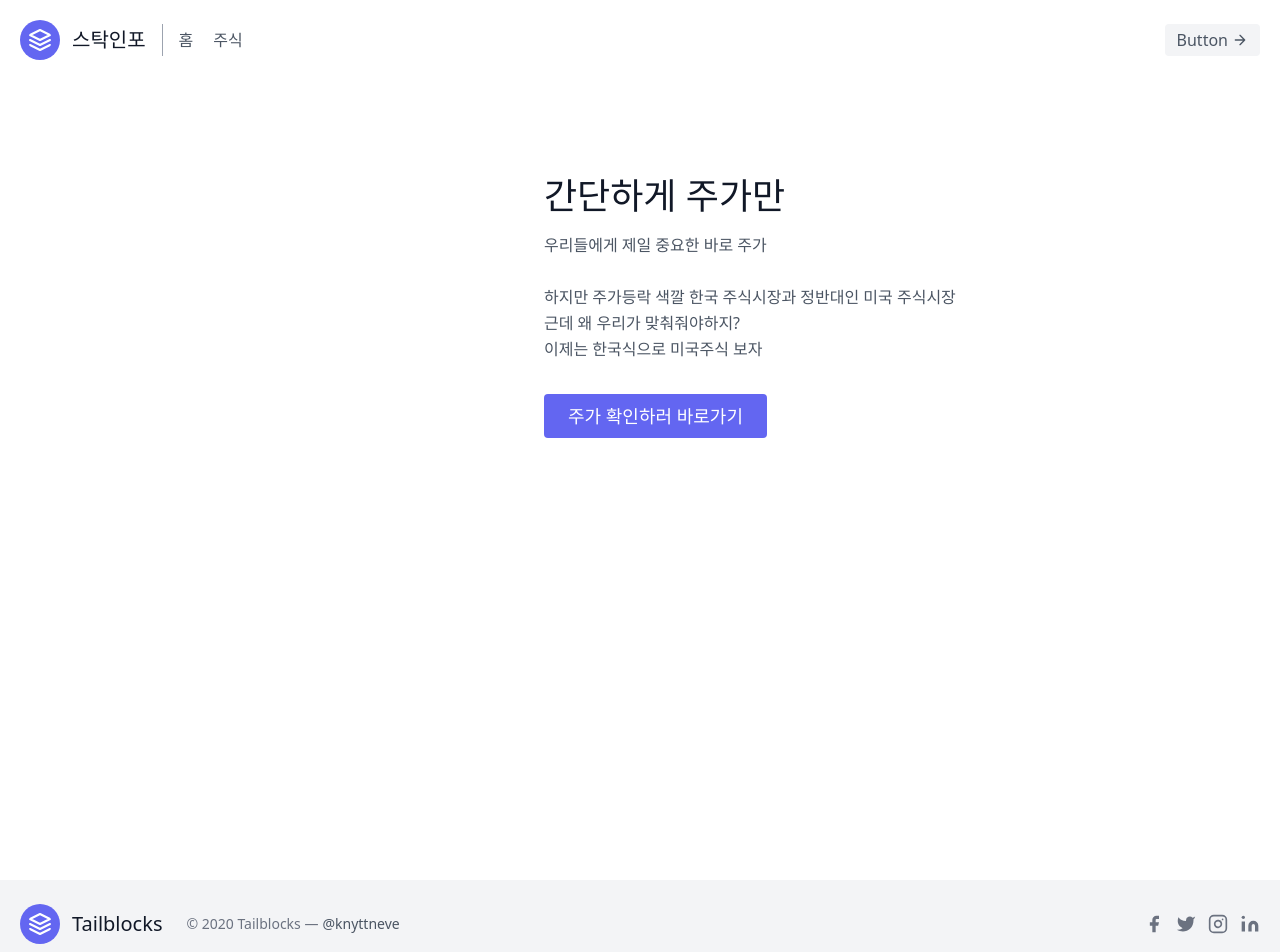
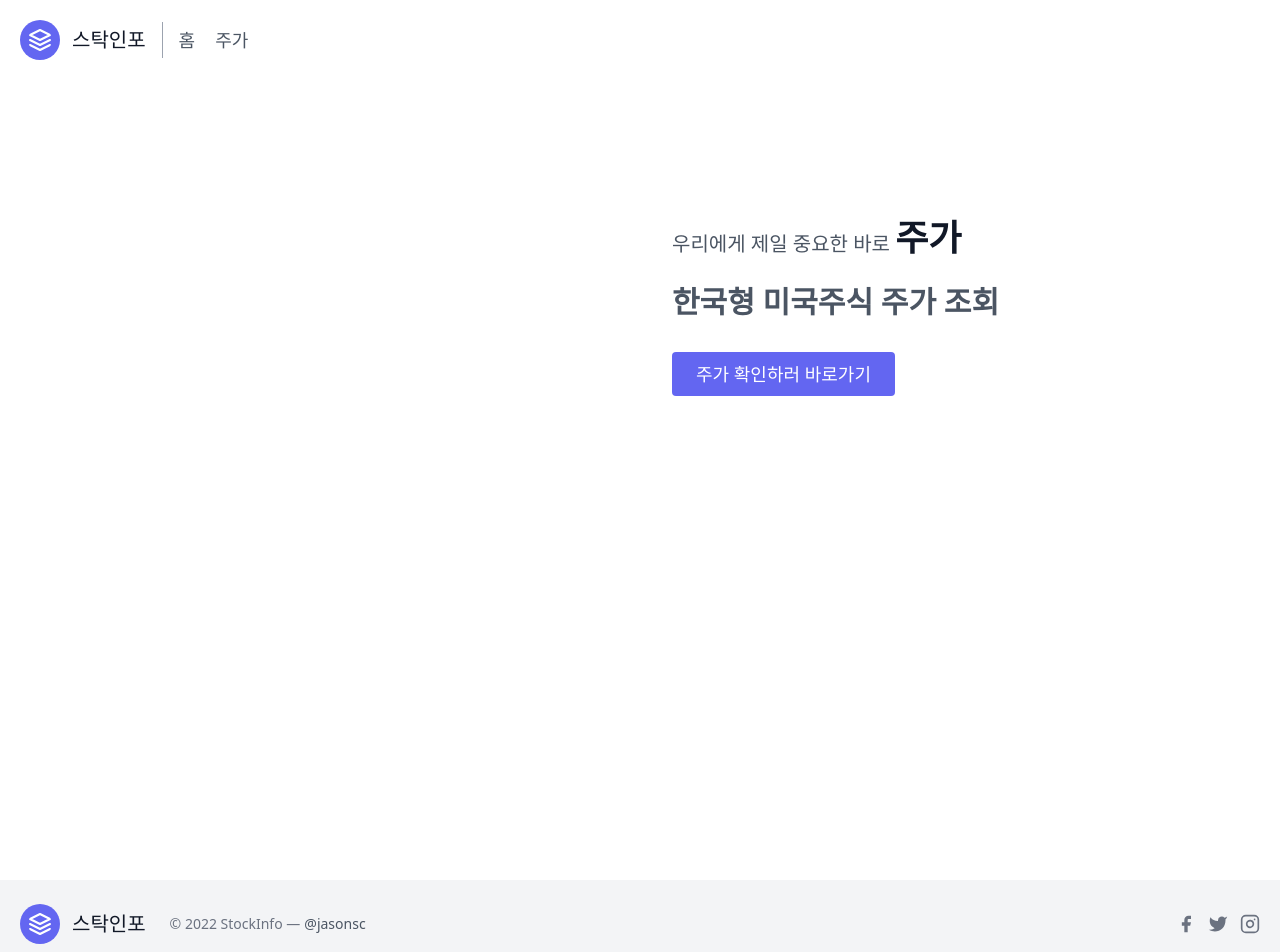
Before and after one commit to manu1307/clipstock, a Next.js app: page / in a window 1280 px wide. Shown: the top 952 px of the page. Built offline with nearby package versions, Linux system fonts and the light colour scheme.

Commit message:
CSS changed font-size, margin changed
News Feed added
-image, title, author, summary
-css need to be added

```diff
--- a/components/Content.jsx
+++ b/components/Content.jsx
@@ -1,10 +1,17 @@
 import Image from "next/image";
+import News from "./StockPage/News";
 import StockPrice from "./StockPage/StockPrice";
 import StockPriceDetail from "./StockPage/StockPriceDetail";
 
 export default function Content(props) {
-	const { stockData } = props;
+	const { stockData, newsData } = props;
+
+	console.log(stockData);
 	const isRising = parseFloat(stockData[8]) > 0;
+
+	const newsDataCutted = newsData && newsData.feed.slice(0, 5);
+	console.log(newsDataCutted);
+
 	return (
 		<section className='text-gray-700 body-font'>
 			<div className='container px-5  mx-auto flex flex-col'>
@@ -12,7 +19,7 @@ export default function Content(props) {
 					<div className='flex flex-col sm:flex-row mt-10'>
 						<div className='sm:w-1/3 text-center sm:pr-8 sm:py-8'>
 							<div className='flex flex-col items-center text-center justify-center'>
-								<h2 className='font-black title-font mt-4 text-gray-900 text-5xl'>
+								<h2 className='font-black title-font mt-4 text-gray-900 text-6xl'>
 									{stockData[0]}
 								</h2>
 								<div className='w-12 h-1 bg-indigo-700 rounded mt-4 mb-4'></div>
@@ -43,6 +50,12 @@ export default function Content(props) {
 							/>
 						</div>
 					</div>
+					<div>
+						{newsDataCutted &&
+							newsDataCutted.map((news, index) => {
+								return <News news={news} key={index} />;
+							})}
+					</div>
 				</div>
 			</div>
 		</section>
--- a/components/HomePage/Hero.jsx
+++ b/components/HomePage/Hero.jsx
@@ -1,26 +1,32 @@
 import Link from "next/link";
-import LottieSection from "./LottieSection";
+
+const DynamicLottie = dynamic(() => import("./LottieSection"), {
+	ssr: false,
+});
+import dynamic from "next/dynamic";
 
 export default function Hero() {
 	return (
 		<section className='text-gray-600 body-font'>
 			<div className='container mx-auto flex py-24 md:flex-row flex-col items-center'>
-				<div className='lg:max-w-lg lg:w-full md:w-1/2 w-5/6 mb-10 md:mb-0'>
-					<LottieSection />
+				<div className='lg:w-1/2 md:w-1/2 w-5/6 mb-10 md:mb-0'>
+					<DynamicLottie />
 				</div>
-				<div className='lg:flex-grow md:w-1/2 pl-8  flex flex-col md:items-start md:text-left items-center text-center'>
-					<h1 className='title-font sm:text-4xl text-3xl mb-4 font-medium text-gray-900'>
-						간단하게 주가만
-					</h1>
+				<div className='lg:w-1/2 md:w-1/2 lg:pl-8 px-10 flex flex-col md:items-start md:text-left items-center text-center'>
+					<h1 className='title-font sm:text-4xl text-3xl mb-4 font-medium text-gray-900'></h1>
 					<p className='mb-8 leading-relaxed'>
-						우리들에게 제일 중요한 바로 주가
+						<br />
+						<span className='font-sans text-xl'>
+							우리에게 제일 중요한 바로{" "}
+						</span>
+						<span className='font-sans font-bold sm:text-4xl text-3xl text-gray-900'>
+							주가
+						</span>
 						<br />
 						<br />
-						하지만 주가등락 색깔 한국 주식시장과 정반대인 미국 주식시장
-						<br />
-						근데 왜 우리가 맞춰줘야하지?
-						<br />
-						이제는 한국식으로 미국주식 보자
+						<span className='font-sans lg:text-3xl text-xl font-bold'>
+							한국형 미국주식 주가 조회
+						</span>
 					</p>
 					<div className='flex justify-center'>
 						<Link href='/us-stock'>
--- a/components/HomePage/LottieSection.jsx
+++ b/components/HomePage/LottieSection.jsx
@@ -1,24 +1,13 @@
-// import Lottie from "react-lottie-player";
-// import lottieJson from "../../public/stock.json";
-
 import "@dotlottie/player-component";
 
 export default function LottieSection() {
-	// return (
-	// 	<Lottie
-	// 		loop
-	// 		animationData={lottieJson}
-	// 		play
-	// 		style={{ width: 500, height: 350 }}
-	// 	/>
-	// );
 	return (
-		<div>
+		<div className='flex xl:justify-end justify-center'>
 			<dotlottie-player
 				src='https://assets5.lottiefiles.com/dotlotties/dlf10_oat3z2uf.lottie'
 				autoplay
 				loop
-				style={{ height: "75%", width: "75%" }}
+				style={{ height: "50%", width: "50%" }}
 			/>
 		</div>
 	);
--- a/components/Layout/Footer.jsx
+++ b/components/Layout/Footer.jsx
@@ -15,16 +15,16 @@ export default function Footer() {
 							viewBox='0 0 24 24'>
 							<path d='M12 2L2 7l10 5 10-5-10-5zM2 17l10 5 10-5M2 12l10 5 10-5'></path>
 						</svg>
-						<span className='ml-3 text-xl'>Tailblocks</span>
+						<span className='ml-3 text-xl'>스탁인포</span>
 					</a>
 					<p className='text-sm text-gray-500 sm:ml-6 sm:mt-0 mt-4'>
-						© 2020 Tailblocks —
+						© 2022 StockInfo —
 						<a
 							href='https://twitter.com/knyttneve'
 							rel='noopener noreferrer'
 							className='text-gray-600 ml-1'
 							target='_blank'>
-							@knyttneve
+							@jasonsc
 						</a>
 					</p>
 					<span className='inline-flex sm:ml-auto sm:mt-0 mt-4 justify-center sm:justify-start'>
@@ -63,7 +63,7 @@ export default function Footer() {
 								<path d='M16 11.37A4 4 0 1112.63 8 4 4 0 0116 11.37zm1.5-4.87h.01'></path>
 							</svg>
 						</a>
-						<a className='ml-3 text-gray-500'>
+						{/* <a className='ml-3 text-gray-500'>
 							<svg
 								fill='currentColor'
 								stroke='currentColor'
@@ -77,7 +77,7 @@ export default function Footer() {
 									d='M16 8a6 6 0 016 6v7h-4v-7a2 2 0 00-2-2 2 2 0 00-2 2v7h-4v-7a6 6 0 016-6zM2 9h4v12H2z'></path>
 								<circle cx='4' cy='4' r='2' stroke='none'></circle>
 							</svg>
-						</a>
+						</a> */}
 					</span>
 				</div>
 			</div>
--- a/components/Layout/Header.jsx
+++ b/components/Layout/Header.jsx
@@ -20,13 +20,13 @@ export default function Header() {
 				</a>
 				<nav className='md:mr-auto md:ml-4 md:py-1 md:pl-4 md:border-l md:border-gray-400	flex flex-wrap items-center text-base justify-center'>
 					<Link href='/'>
-						<a className='mr-5 hover:text-gray-900'>홈</a>
+						<a className='mr-5 text-lg hover:text-gray-900'>홈</a>
 					</Link>
 					<Link href='/us-stock'>
-						<a className='mr-5 hover:text-gray-900'>주식</a>
+						<a className='mr-5 text-lg hover:text-gray-900'>주가</a>
 					</Link>
 				</nav>
-				<button className='inline-flex items-center bg-gray-100 border-0 py-1 px-3 focus:outline-none hover:bg-gray-200 rounded text-base mt-4 md:mt-0'>
+				{/* <button className='inline-flex items-center bg-gray-100 border-0 py-1 px-3 focus:outline-none hover:bg-gray-200 rounded text-base mt-4 md:mt-0'>
 					Button
 					<svg
 						fill='none'
@@ -38,7 +38,7 @@ export default function Header() {
 						viewBox='0 0 24 24'>
 						<path d='M5 12h14M12 5l7 7-7 7'></path>
 					</svg>
-				</button>
+				</button> */}
 			</div>
 		</header>
 	);
--- a/components/Layout/Layout.jsx
+++ b/components/Layout/Layout.jsx
@@ -6,12 +6,12 @@ export default function Layout(props) {
 	return (
 		<div>
 			<Head>
-				<title>어제 내 미국주식은?</title>
+				<title>미국주식 주가조회</title>
 				<meta name='viewport' content='initial-scale=1.0, width=device-width' />
 			</Head>
 			<Header />
 			<div className='h-screen'>{props.children}</div>
-			<Footer />;
+			<Footer />
 		</div>
 	);
 }
--- /dev/null
+++ b/components/StockPage/News.jsx
@@ -0,0 +1,32 @@
+import Image from "next/dist/client/image";
+import Link from "next/dist/client/link";
+
+export default function News(props) {
+	const { news } = props;
+
+	return (
+		<div className='flex'>
+			<div>
+				<Image
+					src={news.banner_image}
+					alt='Image'
+					width={`120%`}
+					height={`120%`}
+					layout='fixed'
+					className='w-40'
+				/>
+			</div>
+			<div className='flex flex-col px-5'>
+				<Link href={news.url} blank>
+					<a target='_blank' className='font-bold text-lg'>
+						{news.title}
+					</a>
+				</Link>
+				<h2 className='hidden lg:inline-flex text-xs'>{news.authors}</h2>
+				<h1 className='hidden lg:inline-flex whitespace-pre-line'>
+					{news.summary}
+				</h1>
+			</div>
+		</div>
+	);
+}
--- a/components/StockPage/StockPrice.jsx
+++ b/components/StockPage/StockPrice.jsx
@@ -10,7 +10,7 @@ export default function StockPrice(props) {
 
 	return (
 		<div className='leading-relaxed mb-1'>
-			<div className='leading-relaxed flex items-center font-semibold text-3xl mb-1'>
+			<div className='leading-relaxed flex items-center font-semibold text-4xl mb-1'>
 				<Arrow isRising={isRising} />
 				{currentStockPrice} $
 				<div
@@ -32,7 +32,7 @@ export default function StockPrice(props) {
 					</div>
 				</div>
 			</div>
-			<div className='w-3/5 h-1 bg-gray-500 rounded mt-1 mb-4'></div>
+			<div className='xl:w-3/5 w-full h-1 bg-gray-500 rounded mt-1 mb-4'></div>
 		</div>
 	);
 }
--- a/components/StockPage/StockPriceComponents/Arrow.jsx
+++ b/components/StockPage/StockPriceComponents/Arrow.jsx
@@ -1,7 +1,7 @@
 export default function Arrow(props) {
 	const { isRising } = props;
 	return (
-		<span className='text-xl mr-2'>
+		<span className='mr-2'>
 			{isRising ? (
 				<svg
 					xmlns='http://www.w3.org/2000/svg'
--- a/next.config.js
+++ b/next.config.js
@@ -2,7 +2,16 @@
 const nextConfig = {
 	reactStrictMode: true,
 	images: {
-		domains: ["dummyimage.com"],
+		domains: [
+			"dummyimage.com",
+			"staticx-tuner.zacks.com",
+			"g.foolcdn.com",
+			"www.investors.com",
+			"www.thestreet.com",
+			"images.mktw.net",
+			"u3j7m9h7.rocketcdn.me",
+			"cdn.benzinga.com",
+		],
 	},
 	env: {
 		NEXT_PUBLIC_STOCK_API_KEY: process.env.NEXT_PUBLIC_STOCK_API_KEY,
--- a/pages/us-stock.jsx
+++ b/pages/us-stock.jsx
@@ -7,15 +7,24 @@ export default function USStockPage(props) {
 	const QuoteEndpoint = props.initialData["Global Quote"];
 	const startingData = Object.values(QuoteEndpoint);
 	const [firstFetch, setFirstFetch] = useState(true);
+	const [data, setData] = useState(props.initialData);
+	const [newsData, setNewsData] = useState();
 
-	const [data, setData] = useState(props.initialData);
 	const fetchData = async (ticker) => {
 		const req = await fetch(
 			`https://www.alphavantage.co/query?function=GLOBAL_QUOTE&symbol=${ticker}&apikey=${process.env.NEXT_PUBLIC_STOCK_API_KEY}`
 		);
 		const newData = await req.json();
-		console.log(newData["Global Quote"]);
+		// console.log(newData["Global Quote"]);
 		return setData(Object.values(newData["Global Quote"]));
+	};
+
+	const fetchNewsData = async (ticker) => {
+		const req = await fetch(
+			`https://www.alphavantage.co/query?function=NEWS_SENTIMENT&tickers=${ticker}&apikey=${process.env.NEXT_PUBLIC_STOCK_API_KEY}`
+		);
+		const newData = await req.json();
+		return setNewsData(newData);
 	};
 
 	let ticker;
@@ -25,12 +34,13 @@ export default function USStockPage(props) {
 		event.preventDefault();
 		ticker = inputValue.toUpperCase();
 		fetchData(ticker);
+		fetchNewsData(ticker);
 		setFirstFetch((prev) => {
 			!prev;
 		});
 		setTimeout(() => {
 			setInputValue("");
-		}, 100);
+		}, 50);
 	}
 	function handleOnChange(event) {
 		setInputValue(event.target.value);
@@ -44,13 +54,20 @@ export default function USStockPage(props) {
 				<input
 					className='text-xl w-full p-2 border-2 border-gray-200 rounded-md focus:border-indigo-300'
 					type='text'
-					placeholder='티커를 입력하세요 (대,소문자 구별 없이)'
+					placeholder='티커를 입력하세요 ex) AAPL(애플)'
 					onChange={handleOnChange}
 					name='ticker'
 					value={inputValue}
 				/>
 			</form>
-			<Content stockData={firstFetch ? startingData : data} />
+			{startingData ? (
+				<Content
+					stockData={firstFetch ? startingData : data}
+					newsData={newsData}
+				/>
+			) : (
+				<div>새로고침해주세요</div>
+			)}
 		</Layout>
 	);
 }
```
Also changed, not shown: components/Button.jsx (deleted).
